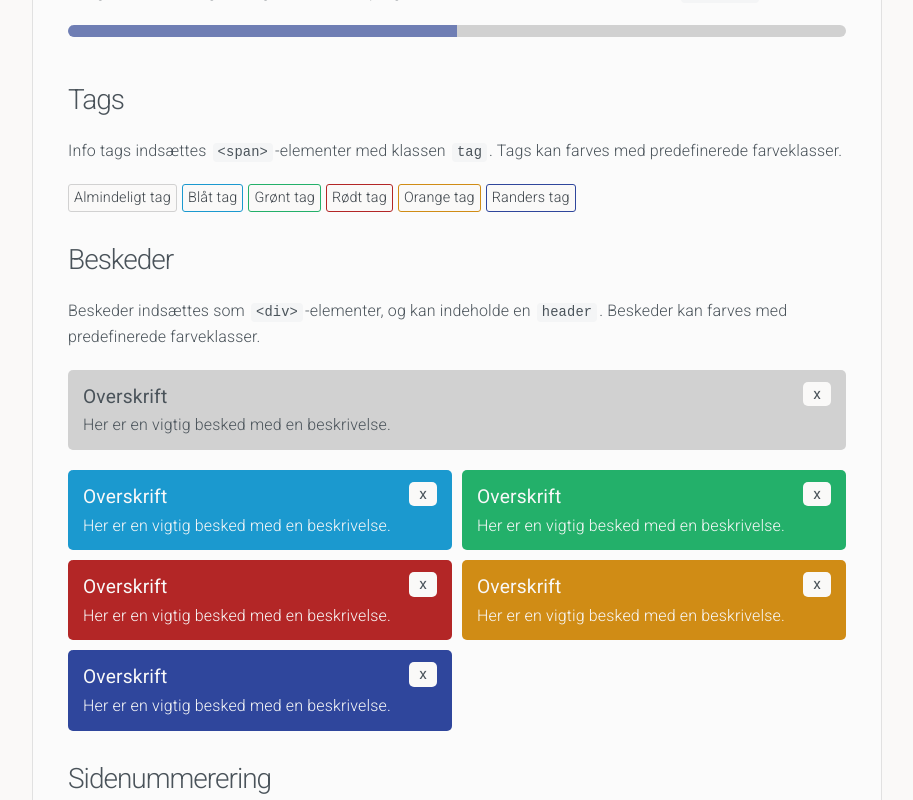
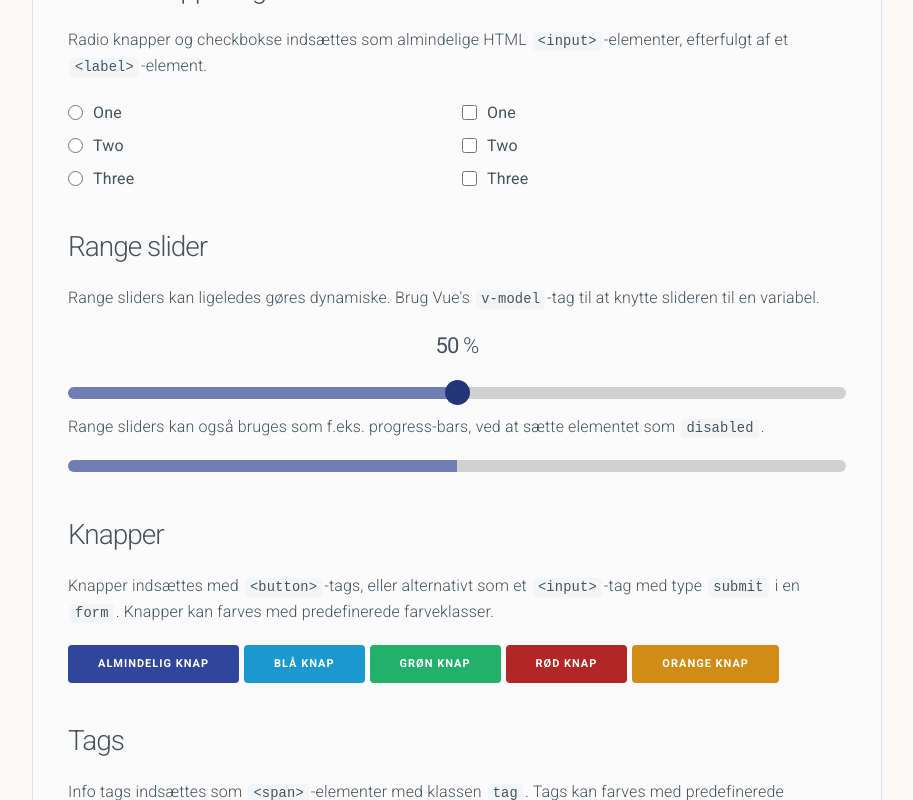
Before and after one commit to Randers-Kommune-Digitalisering/node-red-vue-template, a Vue app in the folder vue/: page /templates in a window 1280 px wide. Shown: the part 2060-2860 px from the top of the page, without its empty margins (183-1096 px from the left). Built offline with nearby package versions, Linux system fonts and the light colour scheme.

Commit message:
Added light versions of all colors Added buttons to templates Added randers semilight color

```diff
--- a/vue/src/assets/main.css
+++ b/vue/src/assets/main.css
@@ -18,9 +18,13 @@
     --color-text-dark: #3c4349;
 
     --color-green: rgb(35, 176, 106);
+    --color-green-light: rgb(99, 181, 140);
     --color-red: rgb(179, 38, 38);
+    --color-red-light: rgb(187, 73, 73);
     --color-blue: rgb(27, 153, 207);
+    --color-blue-light: rgb(84, 170, 206);
     --color-orange: rgb(208, 140, 21);
+    --color-orange-light: rgb(215, 160, 65);
     --color-white: rgb(248, 248, 248);
 
     --color-border: #e1e1e1;
@@ -63,6 +67,11 @@ a
 input, a, button
 {
     transition: 120ms ease-in-out;
+}
+
+button + button
+{
+    margin-left: 0.5rem;
 }
 
 h2 {
@@ -208,7 +217,7 @@ input[type='checkbox'] + label, input[type='radio'] + label
 {
     .card, .flexbox > div
     {
-        width: calc(50% - 0.5rem); /* When screen is larger than mobile */
+        /*width: calc(50% - 0.5rem); /* When screen is larger than mobile */
     }
 }
     .card > .header
@@ -350,12 +359,18 @@ span.red
 button.red, input[type='submit'].red, .message.red
 { background-color: var(--color-red); }
 
+button.red:hover, input[type='submit'].red:hover
+{ background-color: var(--color-red-light); }
+
 span.green
 { color: var(--color-green); }
 .card.green, .tag.green
 { border-color: var(--color-green); }
 button.green, input[type='submit'].green, .message.green
 { background-color: var(--color-green); }
+
+button.green:hover, input[type='submit'].green:hover
+{ background-color: var(--color-green-light); }
 
 span.blue
 { color: var(--color-blue); }
@@ -364,6 +379,9 @@ span.blue
 button.blue, input[type='submit'].blue, .message.blue
 { background-color: var(--color-blue); }
 
+button.blue:hover, input[type='submit'].blue:hover
+{ background-color: var(--color-blue-light); }
+
 span.orange
 { color: var(--color-orange); }
 .card.orange, .tag.orange
@@ -371,12 +389,18 @@ span.orange
 button.orange, input[type='submit'].orange, .message.orange
 { background-color: var(--color-orange); }
 
+button.orange:hover, input[type='submit'].orange:hover
+{ background-color: var(--color-orange-light); }
+
 span.randers
 { color: var(--randers-color-); }
 .card.randers, .tag.randers
 { border-color: var(--randers-color-); }
 button.randers, input[type='submit'].randers, .message.randers
 { background-color: var(--randers-color-); }
+
+button.randers:hover, input[type='submit'].randers:hover
+{ background-color: var(--color-randers-semilight); }
 
 .message.red, .message.green, .message.blue, .message.orange, .message.randers
 { color: var(--color-white); }
--- a/vue/src/assets/randers.css
+++ b/vue/src/assets/randers.css
@@ -21,6 +21,7 @@
 {
     --randers-color-: #2f469c;
     --randers-color-dark: #243576;
+    --randers-color-semilight: #5265a8;
     --randers-color-light: #6f7eb4;
 }
 .darkmode, .darkmode *
@@ -51,5 +52,5 @@ button, input[type='submit']
     }
     button:hover, input[type='submit']:hover
     {
-        background-color: var(--randers-color-light);
+        background-color: var(--randers-color-semilight);
     }
--- a/vue/src/views/Templates.vue
+++ b/vue/src/views/Templates.vue
@@ -267,6 +267,26 @@
     </Content>
 
 
+    <!-- Buttons  -->
+    <Content>
+        <template #icon>
+
+        </template>
+        <template #heading>Knapper</template>
+
+        <span class="paragraph">
+            Knapper indsættes med <code>&lt;button&gt;</code>-tags, eller alternativt som et <code>&lt;input&gt;</code>-tag med type <code>submit</code> i en <code>form</code>. Knapper kan farves med predefinerede farveklasser.
+        </span>
+
+        <button >Almindelig knap</button>
+        <button class="blue">Blå knap</button>
+        <button class="green">Grøn knap</button>
+        <button class="red">Rød knap</button>
+        <button class="orange">Orange knap</button>
+
+    </Content>
+
+
     <!-- Tags -->
     <Content>
         <template #icon>
@@ -275,7 +295,7 @@
         <template #heading>Tags</template>
 
         <span class="paragraph">
-            Info tags indsættes <code>&lt;span&gt;</code>-elementer med klassen <code>tag</code>. Tags kan farves med predefinerede farveklasser.
+            Info tags indsættes som <code>&lt;span&gt;</code>-elementer med klassen <code>tag</code>. Tags kan farves med predefinerede farveklasser.
         </span>
 
         <span class="tag">Almindeligt tag</span>
```
